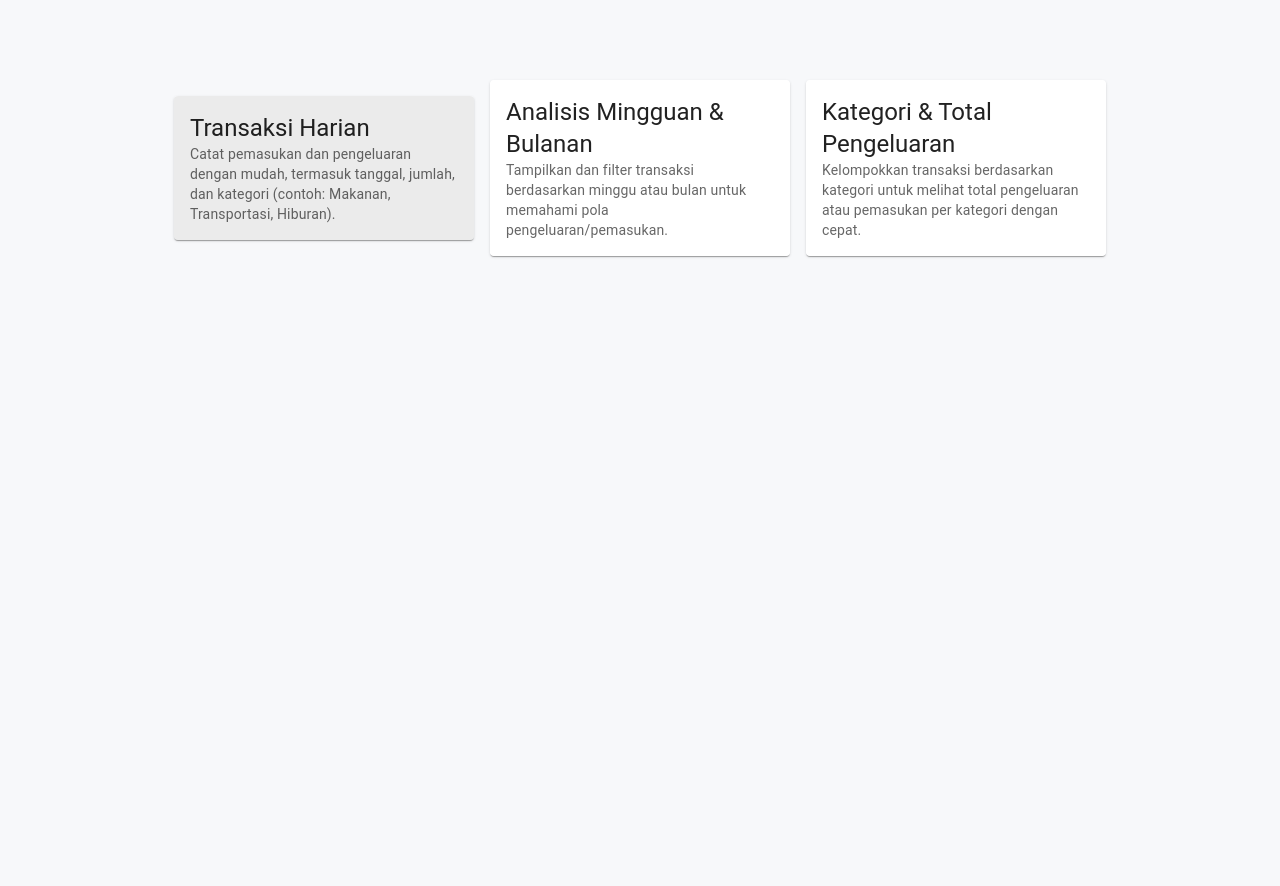
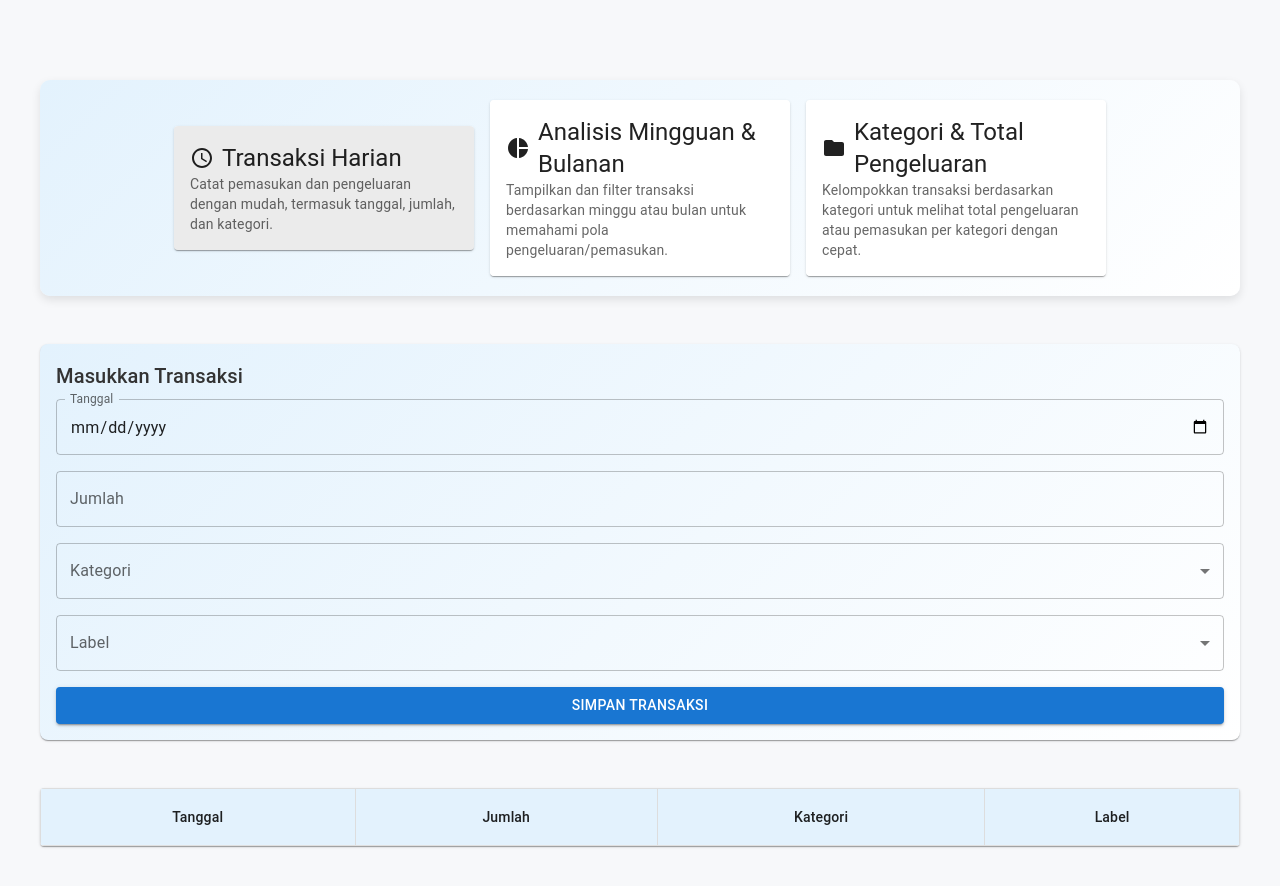
Before and after one commit to zulfianarahmi/financial-tracker, a React (Create React App) app: page /tracker in a window 1280 px wide. Shown: the top 886 px of the page. Before the commit the page ends 800 px from the top, so only its background shows below. Built offline with nearby package versions, Linux system fonts and the light colour scheme.

Commit message:
Add MUI icons and enhance FinancialTracker with transaction input and display features

```diff
--- a/package.json
+++ b/package.json
@@ -5,6 +5,7 @@
   "dependencies": {
     "@emotion/react": "^11.14.0",
     "@emotion/styled": "^11.14.0",
+    "@mui/icons-material": "^6.4.0",
     "@mui/material": "^6.4.0",
     "cra-template": "1.2.0",
     "react": "^18.0.0",
--- a/src/components/FeaturesPage.css
+++ b/src/components/FeaturesPage.css
@@ -1,85 +1,55 @@
-.features-page {
+.page-background {
+  background: linear-gradient(135deg, #e3f2fd, #ffffff); /* Gradasi */
+  background-size: cover;
+  background-attachment: fixed; /* Background tetap saat scroll */
   padding: 20px;
-  text-align: center;
+  border-radius: 10px; /* Tambah estetika */
+  box-shadow: 0px 4px 10px rgba(0, 0, 0, 0.1); /* Shadow halus */
 }
 
-.features-list {
-  display: flex;
-  flex-wrap: wrap;
-  justify-content: center;
-  gap: 20px;
+table {
+  border-collapse: collapse;
+  width: 100%;
 }
 
-.feature-card {
-  background-color: #f9f9f9;
-  border: 1px solid #ddd;
-  border-radius: 8px;
-  padding: 20px;
-  width: 300px;
-  box-shadow: 0 4px 6px rgba(0, 0, 0, 0.1);
+thead {
+  background-color: #e3f2fd;
 }
 
-.feature-icon {
-  font-size: 40px;
-  margin-bottom: 10px;
+tbody tr:nth-child(odd) {
+  background-color: #f9f9f9;
 }
 
-h3 {
-  margin-bottom: 10px;
+tbody tr:nth-child(even) {
+  background-color: #ffffff;
 }
 
-p {
-  color: #555;
-  font-size: 16px;
+th,
+td {
+  padding: 12px;
+  text-align: center;
+  border: 1px solid #ddd;
 }
 
-.transaction-form {
-  margin: 20px auto;
-  max-width: 400px;
-  text-align: left;
+tbody tr:hover {
+  background-color: #cfe3fc;
 }
 
-.form-group {
-  margin-bottom: 15px;
+/* Styling untuk Card */
+.card {
+  width: 300px;
+  box-shadow: 0px 4px 8px rgba(0, 0, 0, 0.1);
+  border-radius: 8px; /* Membuat sudut membulat */
+  background-color: #ffffff; /* Warna dasar */
 }
 
-label {
-  display: block;
-  margin-bottom: 5px;
-  font-weight: bold;
+/* Styling untuk Form */
+.form-container {
+  width: 100%;
+  max-width: 1200px;
+  padding: 16px;
+  background-color: #ffffff;
+  border-radius: 8px;
+  box-shadow: 0px 4px 8px rgba(0, 0, 0, 0.1);
+  border: 1px solid #e0e0e0; /* Border abu-abu */
 }
-
-input,
-select {
-  width: 100%;
-  padding: 10px;
-  border: 1px solid #ddd;
-  border-radius: 4px;
-  font-size: 14px;
-}
-
-button {
-  background-color: #007bff;
-  color: white;
-  border: none;
-  padding: 10px 15px;
-  border-radius: 4px;
-  cursor: pointer;
-  font-size: 16px;
-}
-
-button:hover {
-  background-color: #0056b3;
-}
-
-.transaction-list {
-  list-style-type: none;
-  padding: 0;
-}
-
-.transaction-list li {
-  background-color: #f1f1f1;
-  margin: 5px 0;
-  padding: 10px;
-  border-radius: 4px;
-}
--- a/src/components/FinancialTracker.js
+++ b/src/components/FinancialTracker.js
@@ -1,48 +1,87 @@
 import * as React from "react";
-import Box from "@mui/material/Box";
-import Card from "@mui/material/Card";
-import CardContent from "@mui/material/CardContent";
-import Typography from "@mui/material/Typography";
-import CardActionArea from "@mui/material/CardActionArea";
+import {
+  Box,
+  Card,
+  CardContent,
+  Typography,
+  CardActionArea,
+  TextField,
+  Button,
+  Select,
+  MenuItem,
+  InputLabel,
+  FormControl,
+  Table,
+  TableBody,
+  TableCell,
+  TableContainer,
+  TableHead,
+  TableRow,
+  Paper,
+} from "@mui/material";
+import { AccessTime, PieChart, Folder } from "@mui/icons-material";
+import "./FeaturesPage.css";
 
 const cards = [
   {
     id: 1,
     title: "Transaksi Harian",
     description:
-      "Catat pemasukan dan pengeluaran dengan mudah, termasuk tanggal, jumlah, dan kategori (contoh: Makanan, Transportasi, Hiburan).",
+      "Catat pemasukan dan pengeluaran dengan mudah, termasuk tanggal, jumlah, dan kategori.",
+    icon: <AccessTime />,
   },
   {
     id: 2,
     title: "Analisis Mingguan & Bulanan",
     description:
       "Tampilkan dan filter transaksi berdasarkan minggu atau bulan untuk memahami pola pengeluaran/pemasukan.",
+    icon: <PieChart />,
   },
   {
     id: 3,
     title: "Kategori & Total Pengeluaran",
     description:
       "Kelompokkan transaksi berdasarkan kategori untuk melihat total pengeluaran atau pemasukan per kategori dengan cepat.",
+    icon: <Folder />,
   },
 ];
 
 function FinancialTracker() {
   const [selectedCard, setSelectedCard] = React.useState(0);
+  const [transaction, setTransaction] = React.useState({
+    date: "",
+    amount: "",
+    category: "",
+    label: "",
+  });
+  const [transactions, setTransactions] = React.useState([]); // Array untuk menyimpan semua transaksi
+
+  const handleInputChange = (e) => {
+    setTransaction({ ...transaction, [e.target.name]: e.target.value });
+  };
+
+  const handleFormSubmit = (e) => {
+    e.preventDefault();
+    setTransactions([...transactions, transaction]); // Tambahkan transaksi baru ke dalam array
+    setTransaction({ date: "", amount: "", category: "", label: "" }); // Reset form
+  };
+
   return (
     <Box
       sx={{
         display: "flex",
         flexDirection: "column",
-        justifyContent: "flex-start", // Membawa konten ke bagian atas
+        justifyContent: "flex-start",
         alignItems: "center",
         minHeight: "100vh",
-        paddingTop: "10vh", // Geser grid ke bawah sedikit dari atas
-        paddingBottom: "20vh", // Tambahkan ruang untuk perhitungan di bawah
+        paddingTop: "10vh",
+        paddingBottom: "20vh",
         gap: 2,
       }}
     >
       {/* Card Section */}
       <Box
+        className="page-background"
         sx={{
           display: "flex",
           justifyContent: "center",
@@ -54,7 +93,7 @@ function FinancialTracker() {
         }}
       >
         {cards.map((card, index) => (
-          <Card key={card.id} sx={{ width: 300 }}>
+          <Card key={card.id} sx={{ width: 300 }} className="card">
             <CardActionArea
               onClick={() => setSelectedCard(index)}
               sx={{
@@ -66,8 +105,13 @@ function FinancialTracker() {
                   selectedCard === index ? "action.selected" : "inherit",
               }}
             >
-              <CardContent sx={{ height: "100%" }}>
-                <Typography variant="h5" component="div">
+              <CardContent>
+                <Typography
+                  variant="h5"
+                  component="div"
+                  sx={{ display: "flex", alignItems: "center", gap: 1 }}
+                >
+                  {card.icon}
                   {card.title}
                 </Typography>
                 <Typography variant="body2" color="text.secondary">
@@ -78,6 +122,100 @@ function FinancialTracker() {
           </Card>
         ))}
       </Box>
+
+      {/* Input Transaksi Section */}
+      <Box
+        className="page-background"
+        component="form"
+        onSubmit={handleFormSubmit}
+        sx={{
+          width: "100%",
+          maxWidth: 1200,
+          marginTop: 4,
+          padding: 2,
+          backgroundColor: "#f9f9f9",
+          borderRadius: 2,
+          boxShadow: 1,
+        }}
+      >
+        <Typography variant="h6" component="div" gutterBottom>
+          Masukkan Transaksi
+        </Typography>
+        <TextField
+          label="Tanggal"
+          type="date"
+          name="date"
+          value={transaction.date}
+          onChange={handleInputChange}
+          sx={{ width: "100%", marginBottom: 2 }}
+          InputLabelProps={{
+            shrink: true,
+          }}
+        />
+        <TextField
+          label="Jumlah"
+          type="number"
+          name="amount"
+          value={transaction.amount}
+          onChange={handleInputChange}
+          sx={{ width: "100%", marginBottom: 2 }}
+        />
+        <FormControl fullWidth sx={{ marginBottom: 2 }}>
+          <InputLabel>Kategori</InputLabel>
+          <Select
+            name="category"
+            value={transaction.category}
+            onChange={handleInputChange}
+            label="Kategori"
+          >
+            <MenuItem value="Makanan">Makanan</MenuItem>
+            <MenuItem value="Transportasi">Transportasi</MenuItem>
+            <MenuItem value="Hiburan">Hiburan</MenuItem>
+          </Select>
+        </FormControl>
+        <FormControl fullWidth sx={{ marginBottom: 2 }}>
+          <InputLabel>Label</InputLabel>
+          <Select
+            name="label"
+            value={transaction.label}
+            onChange={handleInputChange}
+            label="Label"
+          >
+            <MenuItem value="Primer">Kebutuhan Primer</MenuItem>
+            <MenuItem value="Sekunder">Sekunder</MenuItem>
+          </Select>
+        </FormControl>
+        <Button type="submit" variant="contained" color="primary" fullWidth>
+          Simpan Transaksi
+        </Button>
+      </Box>
+
+      {/* Tabel Data Transaksi */}
+      <TableContainer
+        component={Paper}
+        sx={{ width: "100%", maxWidth: 1200, marginTop: 4 }}
+      >
+        <Table>
+          <TableHead>
+            <TableRow>
+              <TableCell align="center">Tanggal</TableCell>
+              <TableCell align="center">Jumlah</TableCell>
+              <TableCell align="center">Kategori</TableCell>
+              <TableCell align="center">Label</TableCell>
+            </TableRow>
+          </TableHead>
+          <TableBody>
+            {transactions.map((t, index) => (
+              <TableRow key={index}>
+                <TableCell align="center">{t.date}</TableCell>
+                <TableCell align="center">{t.amount}</TableCell>
+                <TableCell align="center">{t.category}</TableCell>
+                <TableCell align="center">{t.label}</TableCell>
+              </TableRow>
+            ))}
+          </TableBody>
+        </Table>
+      </TableContainer>
     </Box>
   );
 }
```
Also changed, not shown: 1 other file (tests, documents, lock files or other folders).
